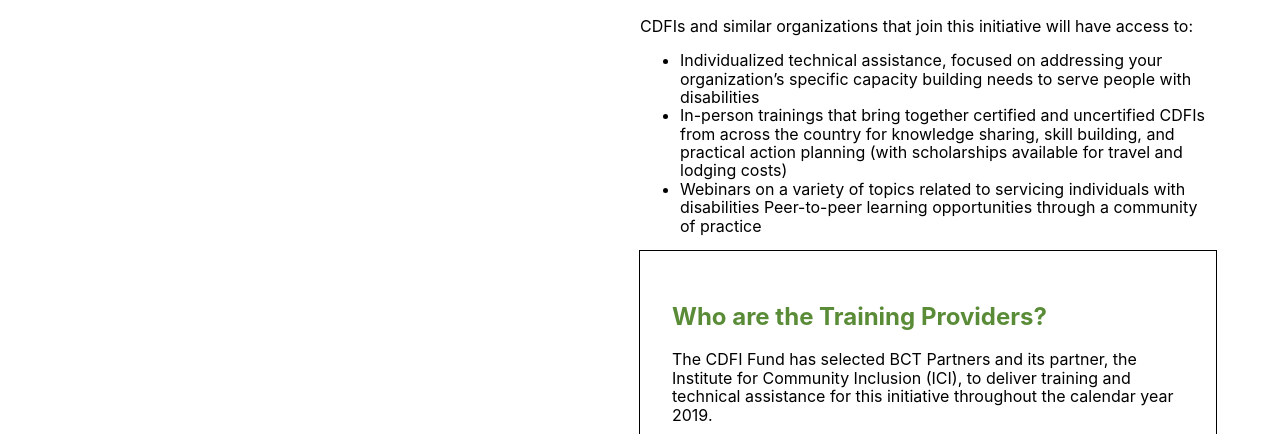
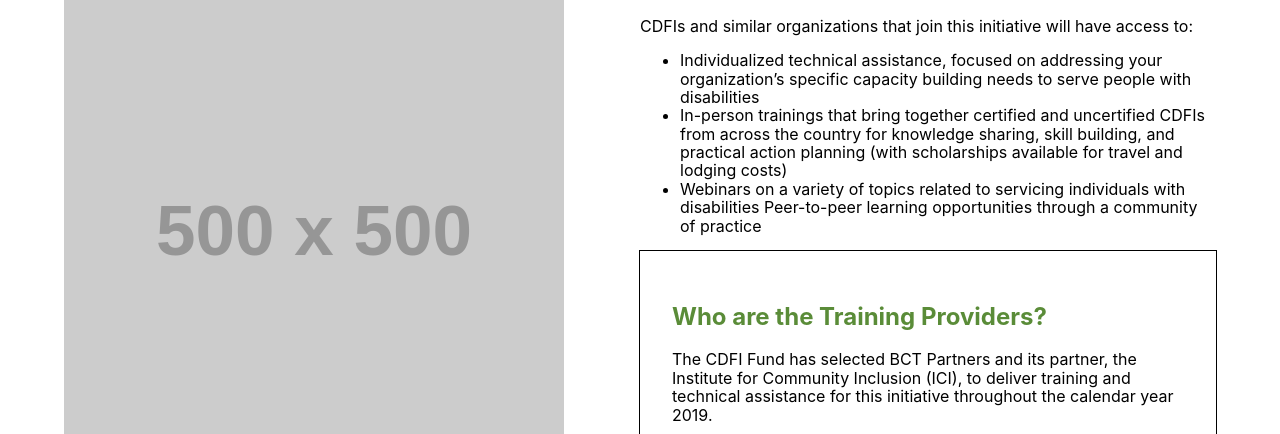
Before and after one commit to coburnicus/CDFI, a plain HTML site: page index.html in a window 1280 px wide. Shown: the part 303-737 px from the top of the page. Drawn offline with nearby package versions, Linux system fonts and the light colour scheme; placeholder pictures from the web are drawn by us.

Commit message:
placeholder image

```diff
--- a/index.html
+++ b/index.html
@@ -141,7 +141,7 @@
                                   <h2 class="ici_blue f3  lh-title">
                                                 Training and Technical Assistance Program
                                   </h2>
-
+                                  <img class="lazy-loaded" src="https://via.placeholder.com/500" data-lazy-type="image" data-src="https://via.placeholder.com/150" alt="Square placeholder image 300px">
                                 </header>
                                 <div class="fn fl-ns w-50-ns">
                                   <p class="f5 lh-copy measure mt0-ns">
```
